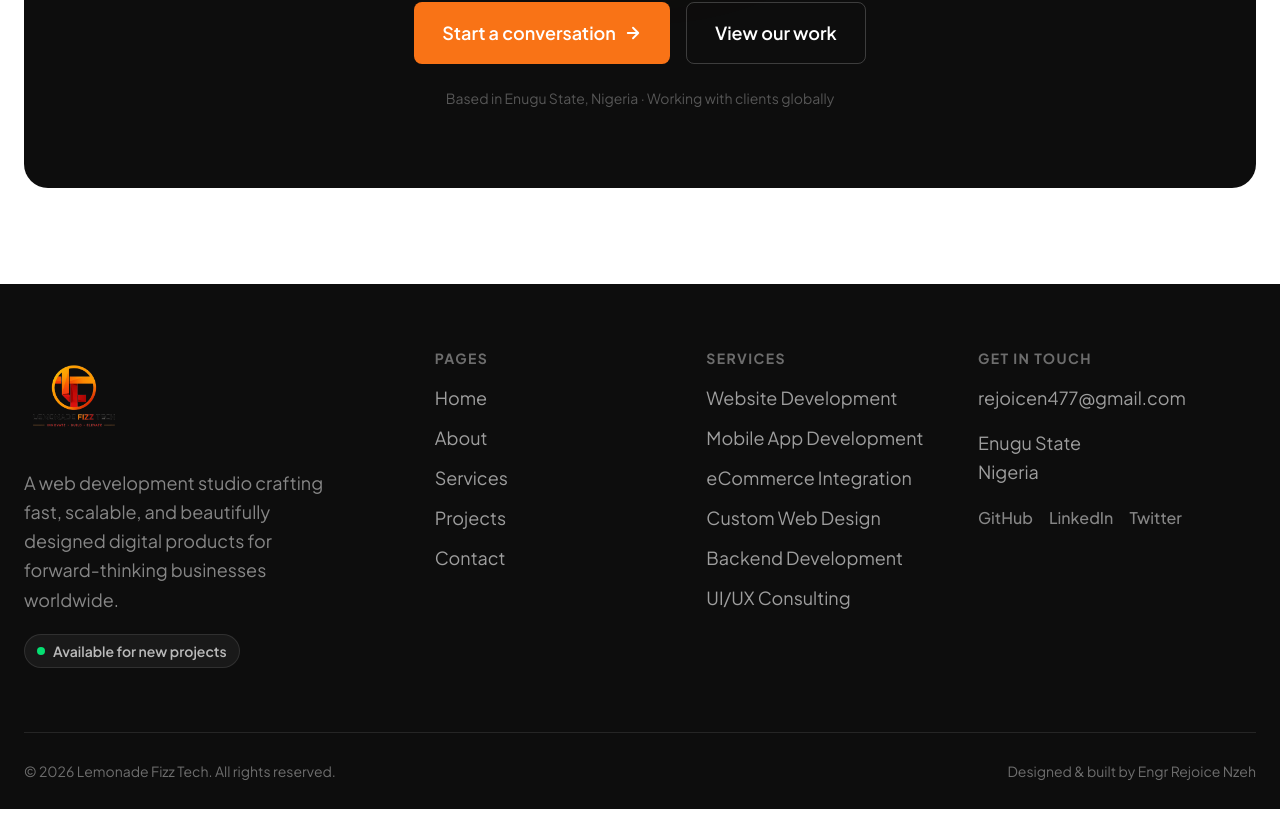
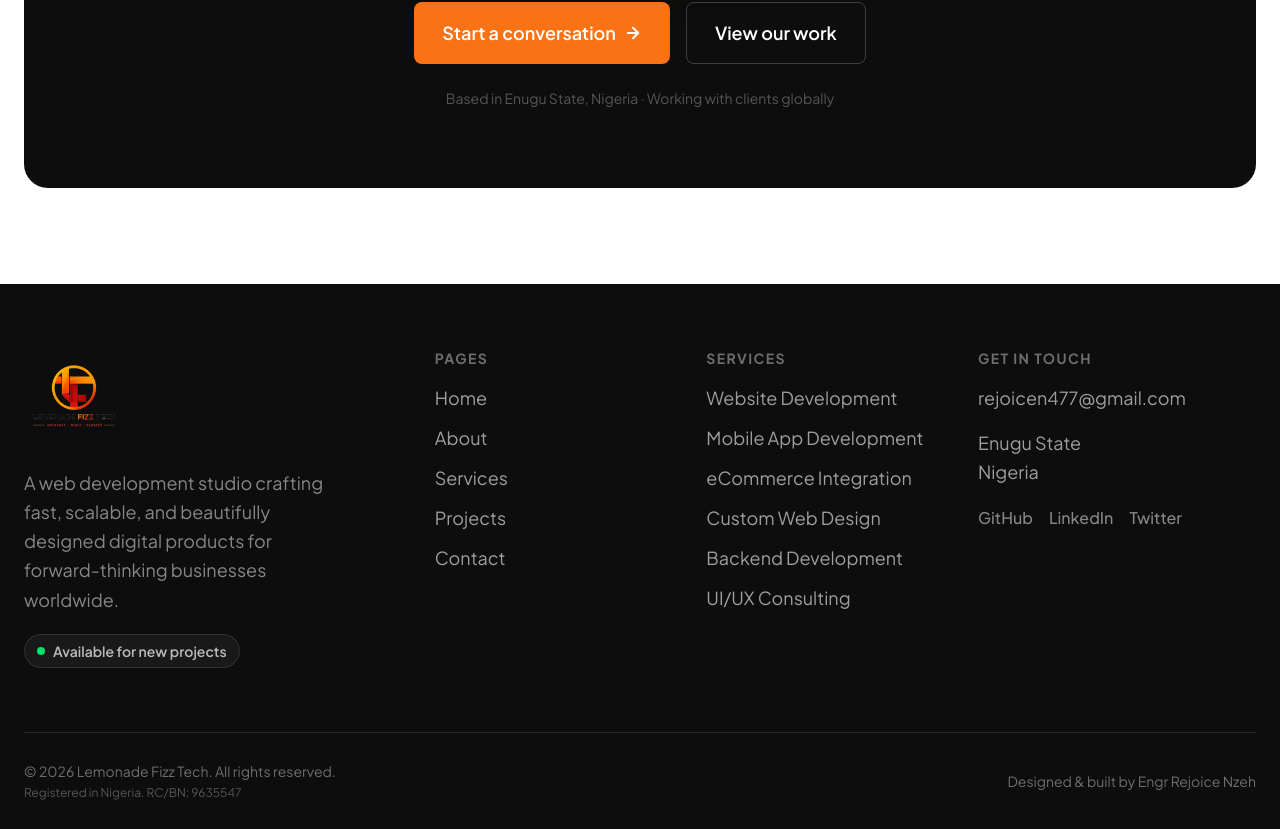
Before and after one commit to nzehrj/lft-portfolio, a Next.js app: page / in a window 1280 px wide. Shown: the part 4459-5288 px from the top of the page. Built offline with nearby package versions, Linux system fonts and the light colour scheme; a web font is replaced by a local one.

Commit message:
business name

```diff
--- a/components/layout/Footer.tsx
+++ b/components/layout/Footer.tsx
@@ -94,9 +94,14 @@ export default function Footer() {
         </div>
 
         <div className="flex flex-col items-center justify-between gap-3 border-t border-white/10 py-7 text-center sm:flex-row sm:text-left">
-          <p className="text-sm text-white/40">
-            © {new Date().getFullYear()} Lemonade Fizz Tech. All rights reserved.
-          </p>
+          <div className="flex flex-col gap-1">
+            <p className="text-sm text-white/40">
+              © {new Date().getFullYear()} Lemonade Fizz Tech. All rights reserved.
+            </p>
+            <p className="text-xs text-white/30">
+              Registered in Nigeria. RC/BN: 9635547
+            </p>
+          </div>
           <p className="text-sm text-white/40">Designed &amp; built by Engr Rejoice Nzeh</p>
         </div>
       </div>
```
